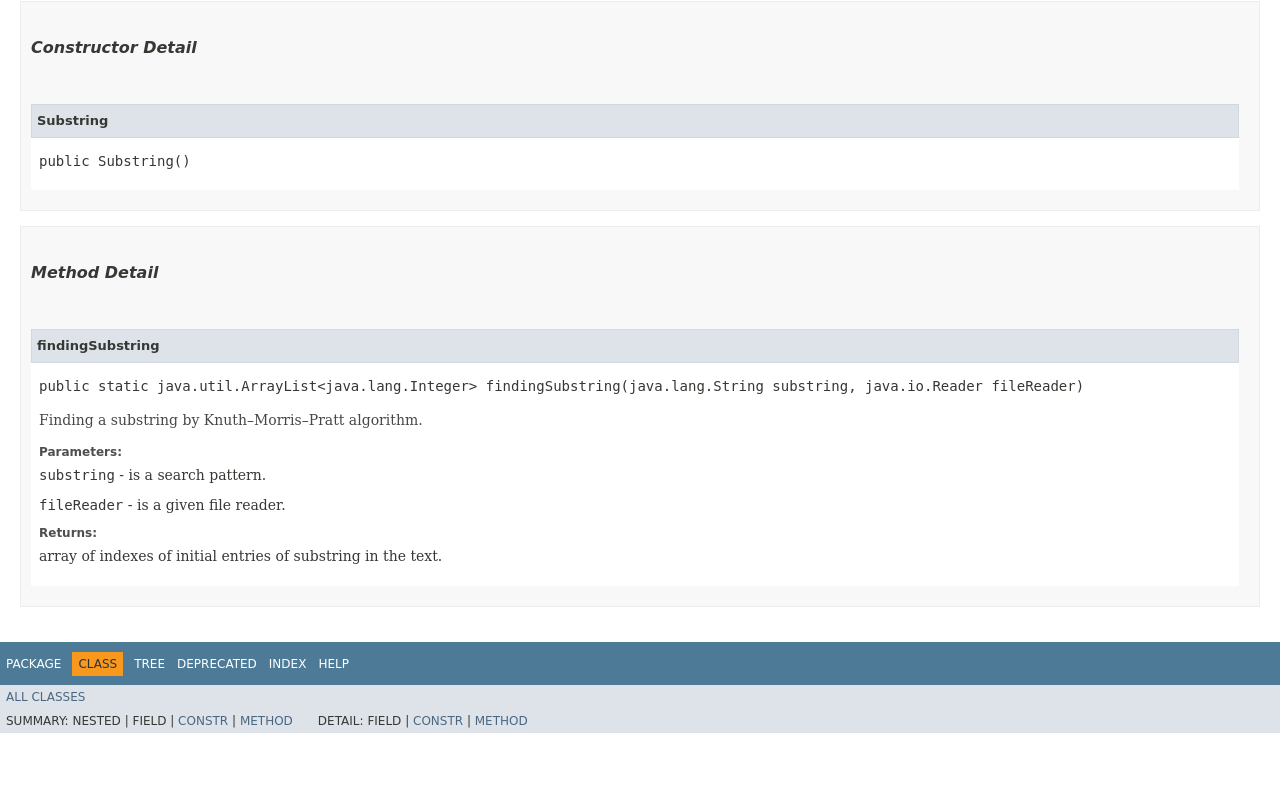
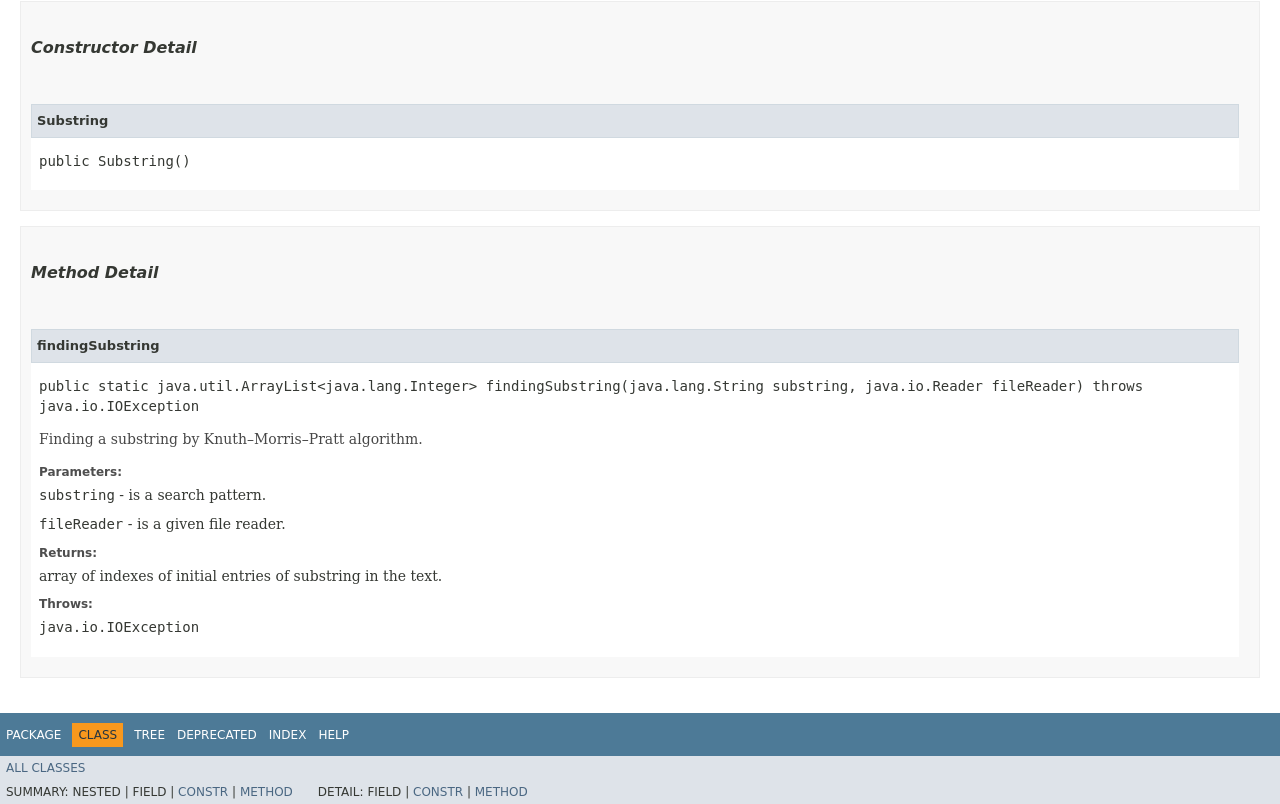
Before and after one commit to Pechenuxa1/OOP, a plain HTML site: page Task_1_3_1/ru/nsu/fit/vtatarintsev/substring/Substring.html in a window 1280 px wide. Shown: the part 847-1651 px from the top of the page. Before the commit the page ends 1580 px from the top, so only its background shows below. Drawn offline with Linux system fonts and the light colour scheme; no server answers; a script that the page names is missing; a web font is replaced by a local one.

Commit message:
Deploying to gh-pages from @ Pechenuxa1/OOP@3e097a003335eea9107727c6df26ef74ec00cb97 🚀

```diff
--- a/Task_1_3_1/ru/nsu/fit/vtatarintsev/substring/Substring.html
+++ b/Task_1_3_1/ru/nsu/fit/vtatarintsev/substring/Substring.html
@@ -232,7 +232,8 @@ extends java.lang.Object</pre>
 <li class="blockList">
 <h4>findingSubstring</h4>
 <pre class="methodSignature">public static&nbsp;java.util.ArrayList&lt;java.lang.Integer&gt;&nbsp;findingSubstring&#8203;(java.lang.String&nbsp;substring,
-                                                                      java.io.Reader&nbsp;fileReader)</pre>
+                                                                      java.io.Reader&nbsp;fileReader)
+                                                               throws java.io.IOException</pre>
 <div class="block">Finding a substring by Knuth–Morris–Pratt algorithm.</div>
 <dl>
 <dt><span class="paramLabel">Parameters:</span></dt>
@@ -240,6 +241,8 @@ extends java.lang.Object</pre>
 <dd><code>fileReader</code> - is a given file reader.</dd>
 <dt><span class="returnLabel">Returns:</span></dt>
 <dd>array of indexes of initial entries of substring in the text.</dd>
+<dt><span class="throwsLabel">Throws:</span></dt>
+<dd><code>java.io.IOException</code></dd>
 </dl>
 </li>
 </ul>
```
Also changed, not shown: 3 other files.
